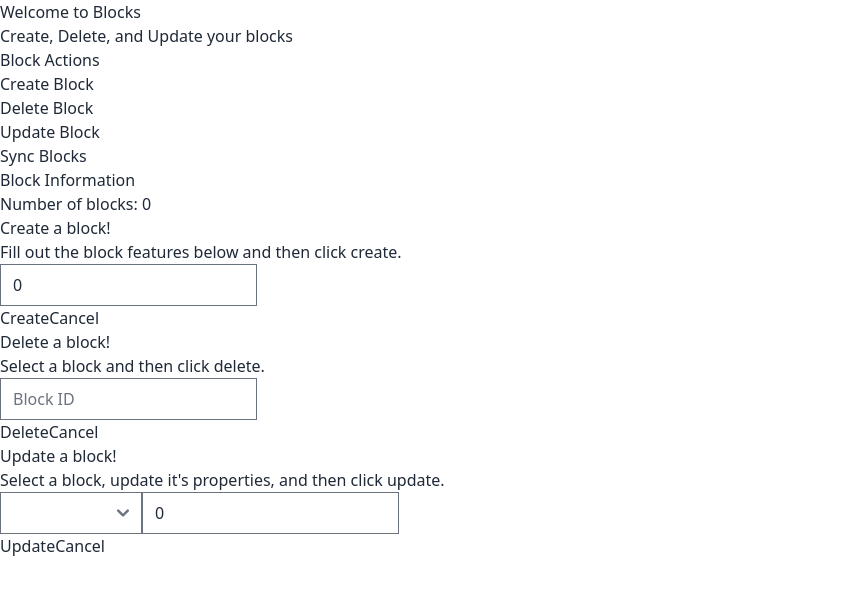
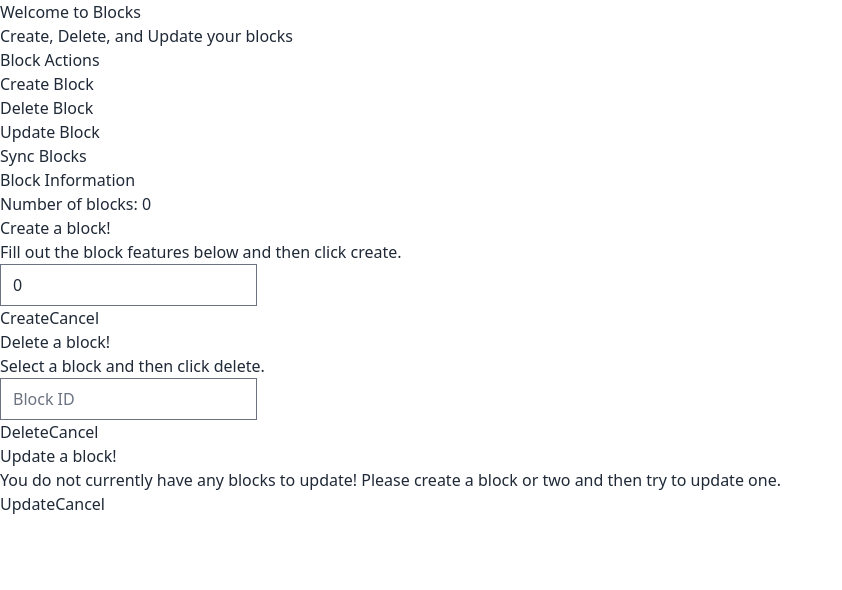
Before and after one commit to judahhigh/blocks, a Vue app in the folder frontend/blocks/: page / in a window 1280 px wide. Shown: the top 590 px of the page, without its empty margins (0-842 px from the left). Built offline with nearby package versions, Linux system fonts and the light colour scheme.

Commit message:
Updated the update block modal to not allow block selection if no blocks have been created yet.

```diff
--- a/frontend/blocks/src/App.vue
+++ b/frontend/blocks/src/App.vue
@@ -195,10 +195,14 @@ function updateBlock(blockID: string, blockSize: number): void {
   <div class="modal" :class="{ 'modal-open': showUpdateBlockModal }">
     <div class="modal-box">
       <h3 class="font-bold text-lg">Update a block!</h3>
-      <p class="py-4">
+      <p v-if="blocks.blockList.length > 0" class="py-4">
         Select a block, update it's properties, and then click update.
       </p>
-      <div class="flex flex-col gap-4">
+      <p v-else class="py-4">
+        You do not currently have any blocks to update! Please create a block or
+        two and then try to update one.
+      </p>
+      <div v-if="blocks.blockList.length > 0" class="flex flex-col gap-4">
         <label class="form-control w-full">
           <select
             class="select select-bordered select-success"
```
